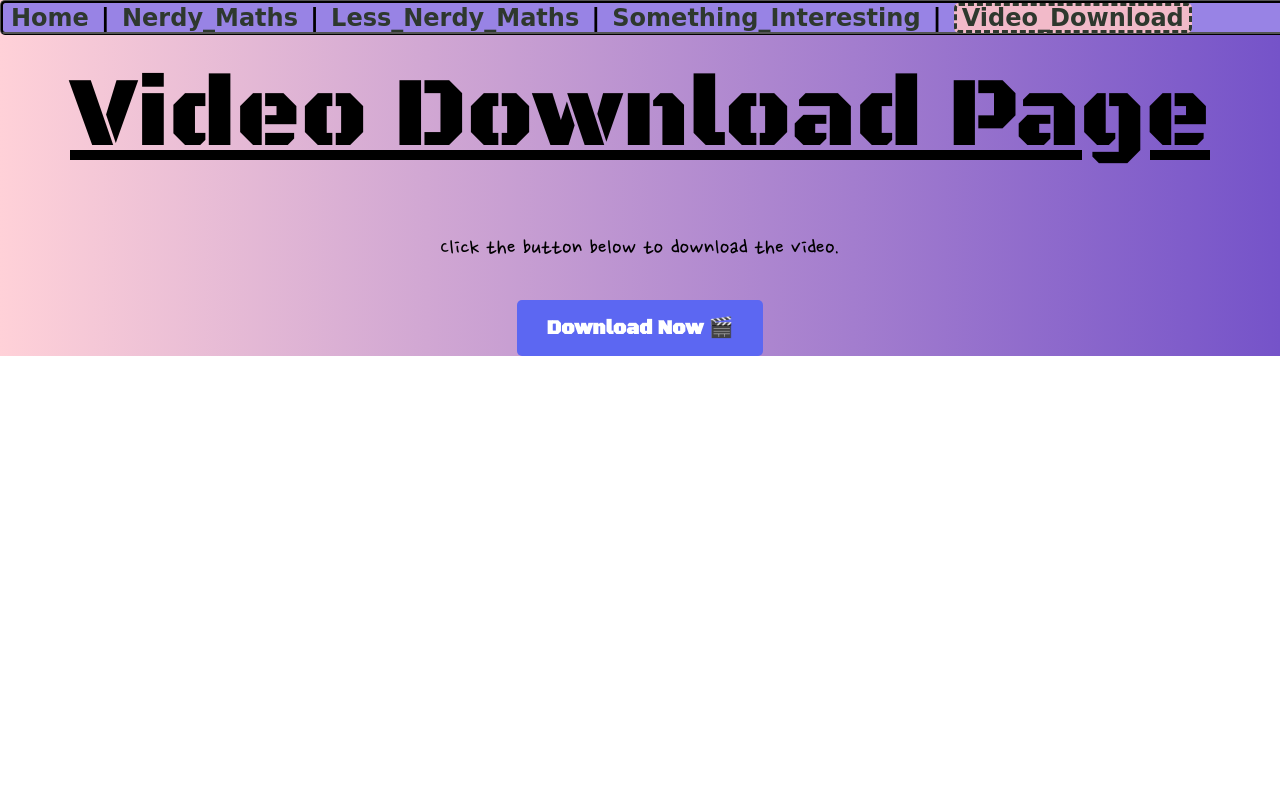
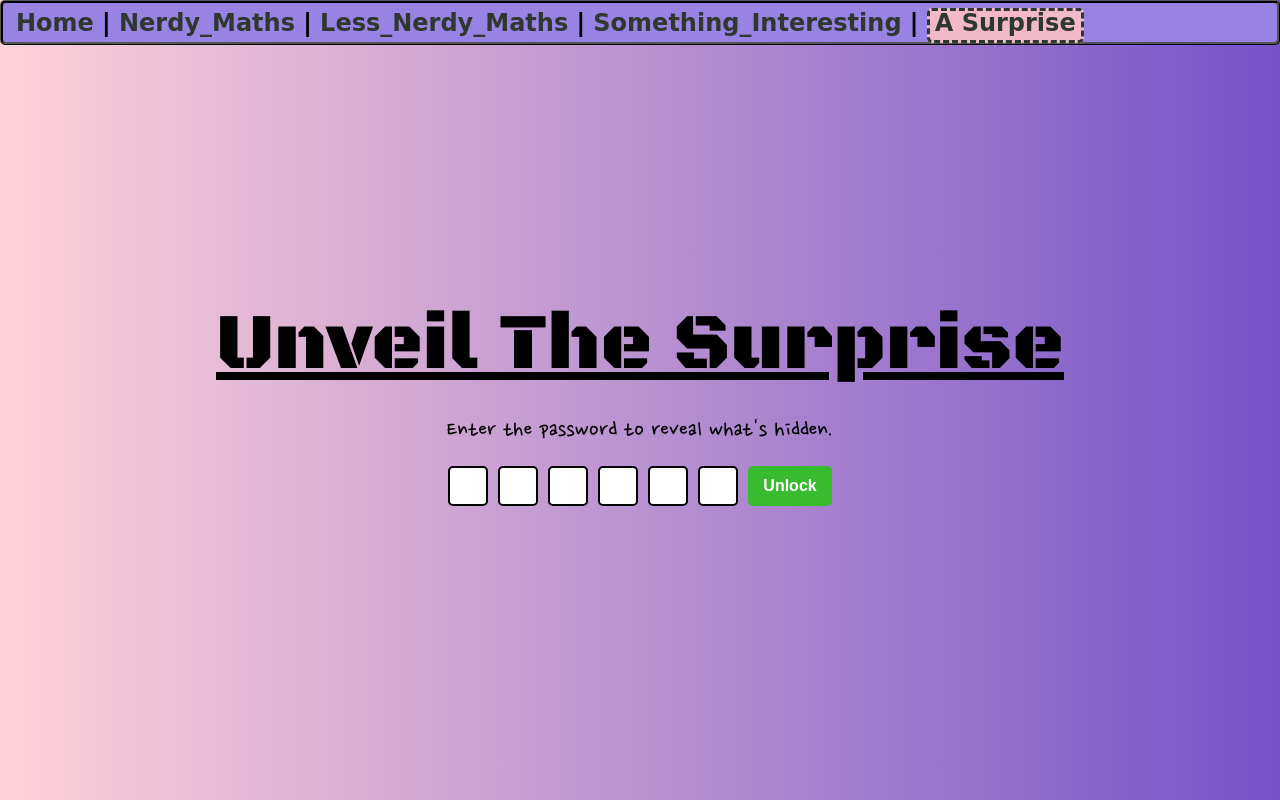
Before and after one commit to DarkLord0708/FunWebsite.io, a plain HTML site: page addon.html in a window 1280 px wide. Drawn offline with Linux system fonts and the light colour scheme.

Commit message:
final addon update

```diff
--- /dev/null
+++ b/addon.css
@@ -0,0 +1,128 @@
+* {
+  margin: 0;
+  box-sizing: border-box;
+}
+
+body, html {
+  height: 100%;
+}
+
+a {
+  color: #39bb2f;
+  font-weight: bold;
+}
+
+.content {
+  min-height: 100vh;
+  display: flex;
+  flex-direction: column;
+  justify-content: center;
+  align-items: center;
+  background: linear-gradient(90deg,#ffd1d8,#7553c9);
+  color: #000000;
+  text-align: center;
+  padding: 20px;
+}
+
+#Title {
+  color: black;
+  font-family: "Black Ops One", system-ui;
+  font-weight: 400;
+  font-style: normal;
+  font-size: 80px;
+  text-decoration: underline;
+  margin-bottom: 20px;
+}
+
+#text {
+  font-family: "Nanum Pen Script", cursive;
+  font-size: 25px;
+  margin-bottom: 20px;
+}
+
+.navlink {
+  text-decoration: none;
+  color: #2E382E;
+  font-weight: 800;
+  font-family: "Playwrite BE VLG", cursive;
+}
+
+#active {
+  background-color: #f2bac9;
+  padding: 5px;
+  border-radius: 5px;
+  border-style: dashed;
+}
+
+#inactive:hover {
+  background-color: #ADBDFF;
+  padding: 5px;
+  border-radius: 5px;
+}
+
+#separator {
+  font-weight: 800;
+  font-family: "Playwrite BE VLG", cursive;
+  font-size: 25px;
+}
+
+.navbar {
+  position: fixed;
+  top: 0;
+  width: 100vw;
+  background-color: #9883E5;
+  border-radius: 5px;
+  border-style: ridge;
+  border-color: black;
+  padding: 5px;
+}
+
+.password-boxes {
+  display: flex;
+  justify-content: center;
+  gap: 10px;
+  margin-top: 20px;
+}
+
+.digit-input {
+  width: 40px;
+  height: 40px;
+  text-align: center;
+  font-size: 20px;
+  border: 2px solid #000;
+  border-radius: 5px;
+}
+
+button {
+  padding: 10px 15px;
+  font-size: 16px;
+  font-weight: bold;
+  border: none;
+  background: #39bb2f;
+  color: white;
+  border-radius: 5px;
+  cursor: pointer;
+}
+
+button:hover {
+  background: #2d8c24;
+}
+
+.download-btn {
+  display: inline-block;
+  padding: 15px 30px;
+  font-size: 20px;
+  font-family: 'Black Ops One', cursive;
+  color: white;
+  background-color: #5c67f2;
+  border: none;
+  border-radius: 5px;
+  text-decoration: none;
+  cursor: pointer;
+  text-align: center;
+  transition: background-color 0.3s;
+}
+
+.download-btn:hover {
+  background-color: #4a54c2;
+}
--- a/addon.html
+++ b/addon.html
@@ -7,67 +7,75 @@
   <link rel="preconnect" href="https://fonts.googleapis.com">
   <link rel="preconnect" href="https://fonts.gstatic.com" crossorigin>
   <link href="https://fonts.googleapis.com/css2?family=Black+Ops+One&family=Nanum+Pen+Script&display=swap" rel="stylesheet">
-    <link rel="stylesheet" href="try.css">
-
-    <style>
-        /* Simple CSS to make the download link look like a button */
-        .download-btn {
-            display: inline-block;
-            padding: 15px 30px;
-            font-size: 20px;
-            font-family: 'Black Ops One', cursive; /* Using a font from your project */
-            color: white;
-            background-color: #5c67f2;
-            border: none;
-            border-radius: 5px;
-            text-decoration: none;
-            cursor: pointer;
-            text-align: center;
-            transition: background-color 0.3s;
-        }
-
-        .download-btn:hover {
-            background-color: #4a54c2;
-        }
-    </style>
+  <link rel="stylesheet" href="addon.css">
 </head>
-
 <body>
   <div class="navbar">
     &nbsp;
     <a class="navlink" href="index.html" id="inactive"><font size="5">Home</font></a>
-        &nbsp;
-        <font id="separator">|</font>
-        &nbsp;
+    &nbsp;<font id="separator">|</font>&nbsp;
     <a class="navlink" href="euler.html" id="inactive"><font size="5">Nerdy_Maths</font></a>
-        &nbsp;
-        <font id="separator">|</font>
-        &nbsp;
+    &nbsp;<font id="separator">|</font>&nbsp;
     <a class="navlink" href="triangle.html" id="inactive"><font size="5">Less_Nerdy_Maths</font></a>
-        &nbsp;
-        <font id="separator">|</font>
-        &nbsp;
+    &nbsp;<font id="separator">|</font>&nbsp;
     <a class="navlink" href="try.html" id="inactive"><font size="5">Something_Interesting</font></a>
-        &nbsp;
-        <font id="separator">|</font>
-        &nbsp;
-        <a class="navlink" href="video.html" id="active"><font size="5">Video_Download</font></a>
+    &nbsp;<font id="separator">|</font>&nbsp;
+    <a class="navlink" href="addon.html" id="active"><font size="5">A Surprise</font></a>
   </div>
 
   <div class="content">
-        <br><br><br>
+    <center>
+      <p id="Title">Unveil The Surprise</p>
+      <p id="text" style="font-size: 25px;">Enter the password to reveal what's hidden.</p>
 
-        <center>
-            <font id="Title" align="center">Video Download Page</font>
-            <br><br><br><br>
-            <p id="text" style="font-size: 25px;">Click the button below to download the video.</p>
-            <br><br>
+      <form id="passwordForm" class="password-boxes">
+        <input type="password" maxlength="1" class="digit-input" required>
+        <input type="password" maxlength="1" class="digit-input" required>
+        <input type="password" maxlength="1" class="digit-input" required>
+        <input type="password" maxlength="1" class="digit-input" required>
+        <input type="password" maxlength="1" class="digit-input" required>
+        <input type="password" maxlength="1" class="digit-input" required>
+        <button type="submit">Unlock</button>
+      </form>
 
-            <a href="path/to/your/video.mp4" download="CTF-Challenge-Video.mp4" class="download-btn">
+      <div id="downloadSection" style="display:none; margin-top:20px;">
+            <a href="https://drive.google.com/file/d/1uVvZH8R8RHQEbqLP1-iotfk5K3_TLcdm/view?usp=sharing"
+            target="_blank"
+            class="download-btn">
             Download Now 🎬
             </a>
-        </center>
       </div>
 
+
+  <script>
+    const form = document.getElementById("passwordForm");
+    const downloadSection = document.getElementById("downloadSection");
+    const correctPassword = "372631";
+
+    // auto-focus jumps to next box
+    document.querySelectorAll(".digit-input").forEach((input, idx, arr) => {
+      input.addEventListener("input", () => {
+        if (input.value && idx < arr.length - 1) {
+          arr[idx + 1].focus();
+        }
+      });
+    });
+
+    form.addEventListener("submit", (e) => {
+      e.preventDefault();
+      const entered = Array.from(document.querySelectorAll(".digit-input"))
+        .map(input => input.value)
+        .join("");
+
+      if (entered === correctPassword) {
+        downloadSection.style.display = "block";
+        form.style.display = "none";
+      } else {
+        alert("Incorrect password!");
+        form.reset();
+        document.querySelector(".digit-input").focus();
+      }
+    });
+  </script>
 </body>
 </html>
```
Also changed, not shown: euler.html (+4 -0 lines), index.html (+5 -0 lines), triangle.html (+4 -0 lines), try.html (+4 -0 lines). Lines whose indentation alone changed are shown as unchanged.
